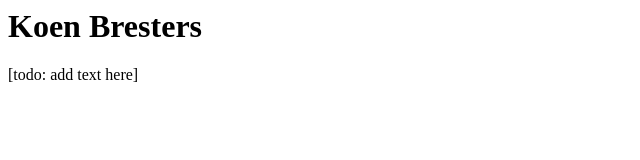
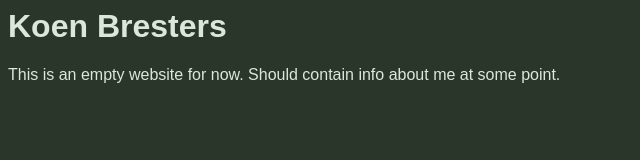
Before and after one commit to koenbres04/koenbres04.github.io, a plain HTML site: page index.html in a window 1280 px wide. Shown: the whole page, without its empty margins (0-640 px from the left). Drawn offline with Linux system fonts and the light colour scheme.

Commit message:
Added some style changes.

```diff
--- a/index.html
+++ b/index.html
@@ -1,13 +1,18 @@
 <html>
   <head>
     <title>Koen Bresters</title>
+	<style>*{
+       font-family: sans-serif;
+       background-color: #2b362b;
+       color: #dae7da
+    }</style>
   </head>
-
 
   <body>
     <h1>Koen Bresters</h1>
 
-    [todo: add text here]
+	This is an empty website for now.
+	Should contain info about me at some point.
 
   </body>
 </html>
```
